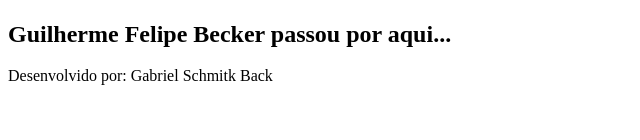
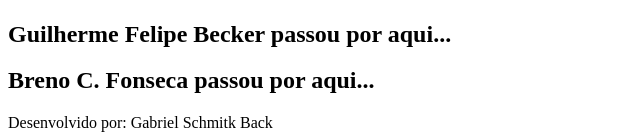
Before and after one commit to LeonardoGroh72/index.html, a plain HTML site: page index.html in a window 1280 px wide. Shown: the part 827-967 px from the top of the page, without its empty margins (0-640 px from the left). Before the commit the page ends 920 px from the top, so only its background shows below. Drawn offline with Linux system fonts and the light colour scheme.

Commit message:
commit no repositório

```diff
--- a/index.html
+++ b/index.html
@@ -25,6 +25,9 @@
         <div>
             <h2>Guilherme Felipe Becker passou por aqui...</h2>
         </div>
+        <div>
+            <h2>Breno C. Fonseca passou por aqui...</h2>
+        </div>
     </div>
     <footer>
         Desenvolvido por: Gabriel Schmitk Back
```
